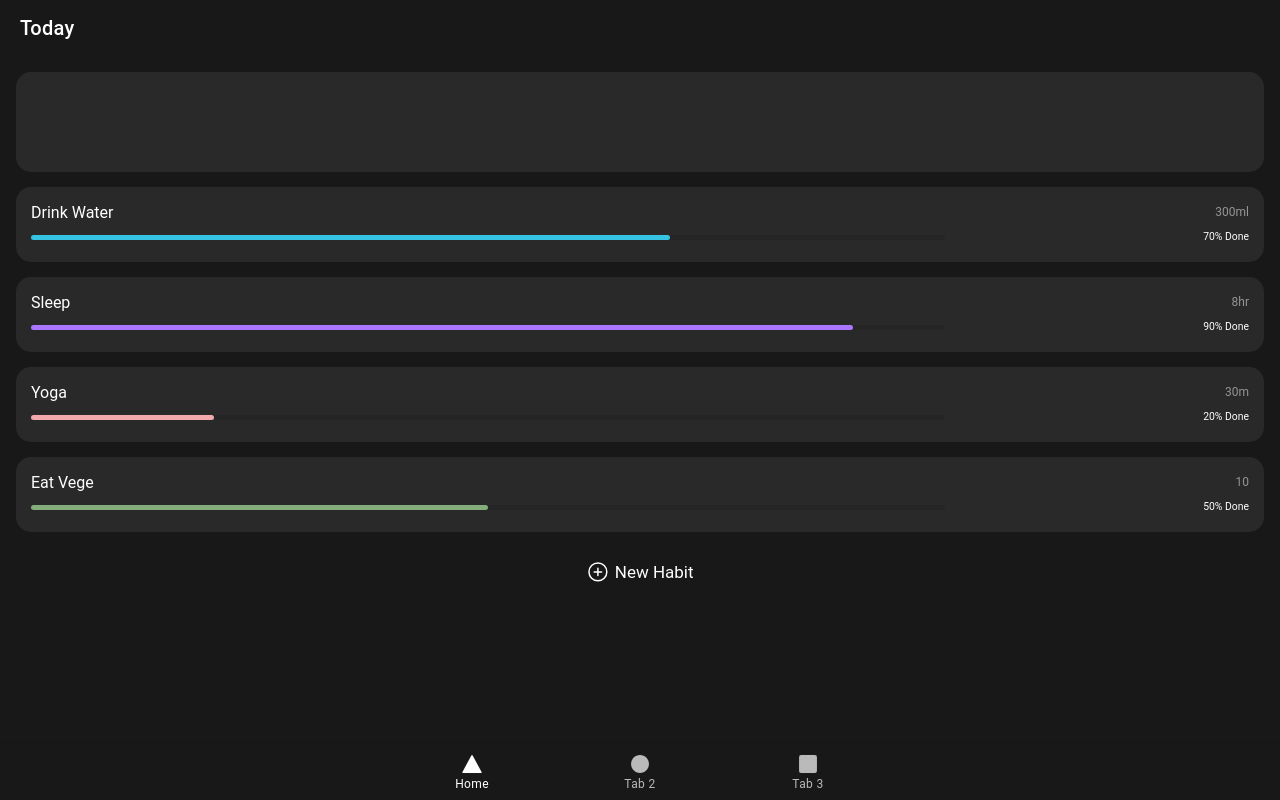
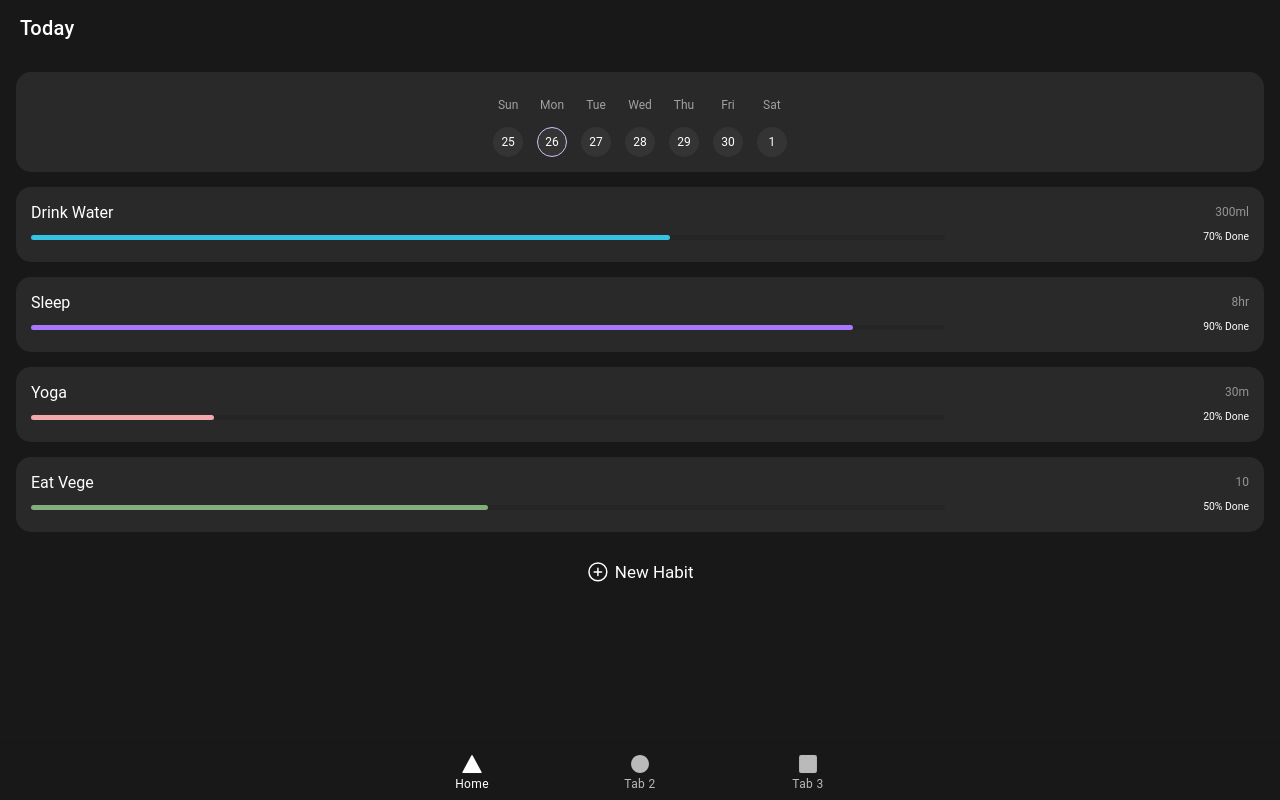
Before and after one commit to AustineA/ion-habit, a React (Create React App) app: page /home in a window 1280 px wide. Built offline with nearby package versions, Linux system fonts and the light colour scheme.

Commit message:
Calendar

```diff
--- a/package.json
+++ b/package.json
@@ -15,6 +15,7 @@
     "@types/react-router": "^5.1.11",
     "@types/react-router-dom": "^5.1.7",
     "@types/styled-components": "^5.1.26",
+    "date-fns": "^2.29.3",
     "ionicons": "^6.0.3",
     "react": "^18.2.0",
     "react-dom": "^18.2.0",
--- a/src/App.tsx
+++ b/src/App.tsx
@@ -13,8 +13,8 @@ import { IonReactRouter } from "@ionic/react-router";
 import { ellipse, square, triangle } from "ionicons/icons";
 import Tab2 from "./pages/Tab2";
 import Tab3 from "./pages/Tab3";
-import Home from "./pages/home";
-import Details from "./pages/details";
+import Home from "./pages/Home";
+import Details from "./pages/Details";
 
 /* Core CSS required for Ionic components to work properly */
 import "@ionic/react/css/core.css";
--- /dev/null
+++ b/src/components/Calendar.tsx
@@ -0,0 +1,86 @@
+import {
+  differenceInDays,
+  endOfMonth,
+  endOfWeek,
+  isToday,
+  startOfMonth,
+  startOfWeek,
+} from "date-fns";
+import styled from "styled-components";
+
+const Calendar = ({ date }: any) => {
+  const daysOfWeek = ["Sun", "Mon", "Tue", "Wed", "Thu", "Fri", "Sat"];
+  const startDate = startOfWeek(date);
+  const endDate = endOfWeek(date);
+  const numDays = differenceInDays(endDate, startDate) + 1;
+  const endMonth = endOfMonth(date);
+  const today = date.getDate();
+
+  const sufix = 6 - differenceInDays(endMonth, startDate);
+  console.log(today);
+
+  return (
+    <Month>
+      {daysOfWeek.map((day) => (
+        <div className="cell" key={day}>
+          {day}
+        </div>
+      ))}
+
+      {Array.from({ length: numDays - sufix }).map((_, index) => {
+        const date = startDate.getDate() + index;
+
+        return (
+          <div
+            className={`date ${date == today ? "today" : ""}`}
+            key={index}
+            style={{}}
+          >
+            {date}
+          </div>
+        );
+      })}
+
+      {Array.from({ length: sufix }).map((_, index) => {
+        const date = 1 + index;
+
+        return (
+          <div className={`date ${date == today ? "today" : ""}`} key={index}>
+            {date}
+          </div>
+        );
+      })}
+    </Month>
+  );
+};
+
+export default Calendar;
+
+const Month = styled.div`
+  display: grid;
+  grid-template-columns: repeat(7, minmax(0, 1fr));
+  place-items: center;
+
+  .cell {
+    padding: 10px;
+    font-size: 12px;
+    color: #a1a1a1;
+  }
+
+  .date {
+    padding: 10px;
+    border-radius: 15px;
+    background: #343434;
+    font-size: 12px;
+    width: 30px;
+    height: 30px;
+    display: flex;
+    justify-content: center;
+    align-items: center;
+    margin-top: 5px;
+  }
+
+  .today {
+    border: 1px solid #d7c0fd;
+  }
+`;
--- a/src/pages/details.tsx
+++ b/src/pages/details.tsx
@@ -12,7 +12,7 @@ import {
 import { addOutline } from "ionicons/icons";
 
 import { useHistory } from "react-router";
-import styled, { css } from "styled-components";
+import styled from "styled-components";
 import CircularProgress from "../components/CircularProgress";
 
 const Details = ({ match }: any) => {
--- a/src/pages/home.tsx
+++ b/src/pages/home.tsx
@@ -12,6 +12,7 @@ import styled from "styled-components";
 import HabitList from "../components/HabitList";
 import { habits } from "../services/data";
 import { ellipse, square, triangle, addCircleOutline } from "ionicons/icons";
+import Calendar from "../components/Calendar";
 
 const Home = () => {
   return (
@@ -22,7 +23,9 @@ const Home = () => {
         </IonToolbar>
       </IonHeader>
       <IonContent className="ion-padding" color="bg">
-        <section className="date-time-holder"></section>
+        <section className="date-time-holder ">
+          <Calendar date={new Date()} />
+        </section>
 
         {habits.map((habit) => (
           <HabitList
@@ -58,6 +61,9 @@ const PageHome = styled(IonPage)`
     min-height: 6.25rem;
     background: var(--ion-color-bg-200);
     border-radius: 0.938rem;
+    display: flex;
+    justify-content: center;
+    align-items: center;
   }
 `;
 
```
Also changed, not shown: 1 other file (tests, documents, lock files or other folders).
